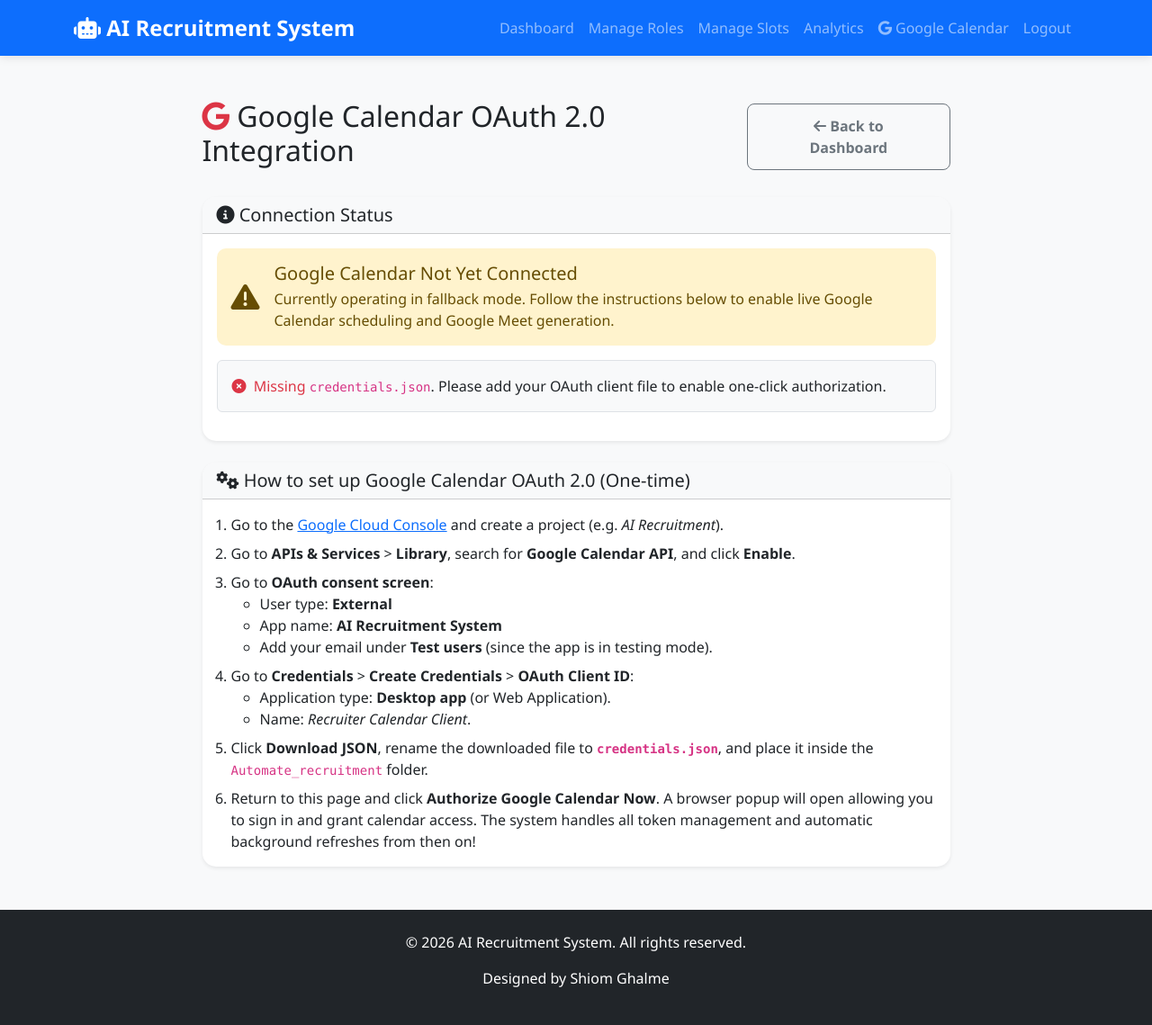
After one commit to Shiom45Ghalme/AI-Recruitment-system, a Flask app: page /recruiter/google-calendar in a window 1280 px wide. The commit adds this page. Shown: the whole page at 90% size. Run offline with Flask 3, Linux system fonts and the light colour scheme; the visitor is signed in with stand-in values (Sample User, id 1).

Commit message:
feat: implement OAuth 2.0 Google Calendar integration, slot conflict resolution, and modern documentation

```diff
--- a/app.py
+++ b/app.py
@@ -14,7 +14,11 @@ logger = logging.getLogger(__name__)
 # Import utility modules
 from utils.resume_analyzer import analyze_resume_text, extract_text_from_pdf
 from utils.email_sender import send_selection_email, send_rejection_email, send_interview_email
-from utils.zoom_integration import schedule_zoom_meeting
+from utils.google_calendar import (
+    schedule_google_calendar_interview,
+    is_google_calendar_configured,
+    get_calendar_service
+)
 from utils.data_handler import (
     load_json_file, save_json_file,
     load_roles, save_roles,
@@ -35,13 +39,14 @@ os.makedirs(app.config['UPLOAD_FOLDER'], exist_ok=True)
 try:
     from config_local import (
         EMAIL_SENDER, EMAIL_PASSWORD, RECRUITER_EMAIL,
-        ZOOM_ACCOUNT_ID, ZOOM_CLIENT_ID, ZOOM_CLIENT_SECRET,
-        OPENAI_API_KEY, COMPANY_NAME
+        OPENAI_API_KEY, COMPANY_NAME,
+        RECRUITER_USERNAME, RECRUITER_PASSWORD
     )
 except ImportError:
     EMAIL_SENDER = EMAIL_PASSWORD = RECRUITER_EMAIL = ""
-    ZOOM_ACCOUNT_ID = ZOOM_CLIENT_ID = ZOOM_CLIENT_SECRET = ""
     OPENAI_API_KEY = COMPANY_NAME = ""
+    RECRUITER_USERNAME = "admin"
+    RECRUITER_PASSWORD = "admin123"
 
 # Constants
 PASSING_SCORE = 0.75  # 75%
@@ -78,8 +83,8 @@ def recruiter_login():
         username = request.form.get('username')
         password = request.form.get('password')
 
-        # Simple authentication (in production, use proper user database)
-        if username == 'admin' and password == 'admin123':
+        # Authentication using configured credentials (in config_local.py)
+        if username == RECRUITER_USERNAME and password == RECRUITER_PASSWORD:
             session['recruiter_logged_in'] = True
             session['recruiter_username'] = username
             flash('Login successful!', 'success')
@@ -227,6 +232,44 @@ def analytics():
     """View analytics dashboard."""
     analytics_data = load_analytics()
     return render_template('recruiter/analytics.html', analytics=analytics_data)
+
+@app.route('/recruiter/google-calendar', methods=['GET', 'POST'])
+@login_required
+def recruiter_google_calendar():
+    """Manage Google Calendar OAuth 2.0 integration."""
+    base_dir = os.path.dirname(os.path.abspath(__file__))
+    token_file = os.path.join(base_dir, 'token.json')
+    creds_file = os.path.join(base_dir, 'credentials.json')
+
+    token_exists = os.path.exists(token_file)
+    creds_exists = os.path.exists(creds_file)
+
+    if request.method == 'POST':
+        action = request.form.get('action')
+        if action == 'authorize':
+            if not creds_exists:
+                flash('credentials.json not found! Please place credentials.json in the Automate_recruitment folder first.', 'warning')
+            else:
+                try:
+                    service = get_calendar_service()
+                    if service:
+                        flash('Google Calendar authorized successfully with OAuth 2.0!', 'success')
+                        token_exists = True
+                    else:
+                        flash('Failed to complete Google Calendar authorization. Check console output.', 'danger')
+                except Exception as e:
+                    logger.error(f"Google Calendar OAuth error: {e}")
+                    flash(f'Google OAuth error: {str(e)}', 'danger')
+        elif action == 'disconnect':
+            if os.path.exists(token_file):
+                os.remove(token_file)
+                flash('Google Calendar disconnected successfully.', 'info')
+                token_exists = False
+        return redirect(url_for('recruiter_google_calendar'))
+
+    return render_template('recruiter/google_calendar.html',
+                           token_exists=token_exists,
+                           creds_exists=creds_exists)
 
 # ==================== CANDIDATE ROUTES ====================
 
@@ -386,23 +429,53 @@ def candidate_schedule():
         flash('You need to pass the test to schedule an interview.', 'warning')
         return redirect(url_for('index'))
 
-    slots_data = load_json_file('predefined_times.json', {"available_times": []})
-    available_slots = slots_data['available_times']
+    slots_data = load_json_file('predefined_times.json', {"available_times": [], "booked_times": []})
+    available_slots = slots_data.get('available_times', [])
 
     if request.method == 'POST':
         selected_slot = request.form.get('slot')
 
         if selected_slot:
-            # Schedule Zoom meeting
-            try:
-                meeting_url = schedule_zoom_meeting(
-                    ZOOM_ACCOUNT_ID, ZOOM_CLIENT_ID, ZOOM_CLIENT_SECRET,
-                    session['candidate_name'], session['candidate_email'],
-                    selected_slot, session['candidate_role']
-                )
-            except Exception as e:
-                logger.error(f"Zoom meeting creation failed: {str(e)}")
-                meeting_url = "https://zoom.us"  # Fallback
+            if selected_slot not in available_slots:
+                flash('This time slot has already been booked or is no longer available. Please select another slot.', 'danger')
+                return redirect(url_for('candidate_schedule'))
+
+            # Prevent slot overlap: remove selected slot from available pool
+            slots_data['available_times'].remove(selected_slot)
+            if 'booked_times' not in slots_data:
+                slots_data['booked_times'] = []
+            slots_data['booked_times'].append({
+                'slot': selected_slot,
+                'candidate_name': session.get('candidate_name'),
+                'candidate_email': session.get('candidate_email'),
+                'role': session.get('candidate_role'),
+                'booked_at': datetime.now().strftime('%Y-%m-%d %H:%M:%S')
+            })
+            save_json_file('predefined_times.json', slots_data)
+            # Attempt to schedule event via OAuth 2.0 Google Calendar API with Google Meet
+            meeting_url = None
+            gcal_result = schedule_google_calendar_interview(
+                candidate_name=session.get('candidate_name', 'Candidate'),
+                candidate_email=session.get('candidate_email', ''),
+                recruiter_email=RECRUITER_EMAIL,
+                role=session.get('candidate_role', 'Position'),
+                slot_str=selected_slot,
+                company_name=COMPANY_NAME
+            )
+
+            if gcal_result.get('success') and gcal_result.get('meeting_url'):
+                meeting_url = gcal_result['meeting_url']
+                logger.info(f"Google Calendar event created successfully with real Google Meet: {meeting_url}")
+            else:
+                # Fallback if Google Calendar API is not yet authorized or encounters an error
+                if gcal_result.get('error'):
+                    logger.warning(f"Google Calendar scheduling note: {gcal_result['error']}")
+                import random
+                import string
+                meet_code = ''.join(random.choices(string.ascii_lowercase, k=3)) + '-' + \
+                           ''.join(random.choices(string.ascii_lowercase, k=4)) + '-' + \
+                           ''.join(random.choices(string.ascii_lowercase, k=3))
+                meeting_url = f"https://meet.google.com/{meet_code}"
 
             # Send interview confirmation email (with error handling)
             try:
@@ -419,6 +492,10 @@ def candidate_schedule():
             except Exception as e:
                 logger.error(f"Email sending failed: {str(e)}")
                 flash('Interview scheduled successfully! (Note: Email notification failed)', 'warning')
+
+            session['interview_scheduled'] = True
+            session['interview_slot'] = selected_slot
+            session['meeting_url'] = meeting_url
 
             return redirect(url_for('candidate_result', passed=True))
         else:
--- a/requirements_flask.txt
+++ b/requirements_flask.txt
@@ -25,5 +25,10 @@ openai==1.6.1
 # Environment Variables (Optional)
 python-dotenv==1.0.0
 
+# Google Calendar API & OAuth 2.0 Integration
+google-api-python-client>=2.100.0
+google-auth-httplib2>=0.2.0
+google-auth-oauthlib>=1.2.0
+
 # Type Hints
 typing-extensions>=4.9.0
--- a/templates/base.html
+++ b/templates/base.html
@@ -32,6 +32,9 @@
                         </li>
                         <li class="nav-item">
                             <a class="nav-link" href="{{ url_for('analytics') }}">Analytics</a>
+                        </li>
+                        <li class="nav-item">
+                            <a class="nav-link" href="{{ url_for('recruiter_google_calendar') }}"><i class="fab fa-google"></i> Google Calendar</a>
                         </li>
                         <li class="nav-item">
                             <a class="nav-link" href="{{ url_for('recruiter_logout') }}">Logout</a>
--- a/templates/candidate/result.html
+++ b/templates/candidate/result.html
@@ -23,7 +23,7 @@
                         <li><strong>Date & Time:</strong> {{ interview_slot }}</li>
                         {% endif %}
                         {% if meeting_url %}
-                        <li><strong>Zoom Link:</strong> <a href="{{ meeting_url }}" target="_blank">{{ meeting_url }}</a></li>
+                        <li><strong>Google Meet Link:</strong> <a href="{{ meeting_url }}" target="_blank">{{ meeting_url }}</a></li>
                         {% endif %}
                     </ul>
                 </div>
@@ -32,7 +32,7 @@
                     <h6><i class="fas fa-envelope"></i> Next Steps:</h6>
                     <ol class="text-start mb-0">
                         <li>Check your email for the interview confirmation</li>
-                        <li>Save the Zoom meeting link</li>
+                        <li>Save the Google Meet link</li>
                         <li>Prepare your portfolio and projects</li>
                         <li>Join the meeting 5 minutes early</li>
                     </ol>
--- a/templates/candidate/schedule.html
+++ b/templates/candidate/schedule.html
@@ -30,7 +30,7 @@
                     <div class="alert alert-info">
                         <h6><i class="fas fa-video"></i> Interview Details:</h6>
                         <ul class="mb-0">
-                            <li>Interview will be conducted via Zoom</li>
+                            <li>Interview will be conducted via Google Meet</li>
                             <li>Meeting link will be sent to your email</li>
                             <li>Please join 5 minutes early</li>
                             <li>Have your portfolio/projects ready to discuss</li>
--- a/templates/index.html
+++ b/templates/index.html
@@ -59,7 +59,7 @@
                 <div class="feature-box">
                     <i class="fas fa-calendar-alt fa-3x text-info mb-3"></i>
                     <h5>Smart Scheduling</h5>
-                    <p>Easy interview slot selection and Zoom integration</p>
+                    <p>Easy interview slot selection and Google Meet integration</p>
                 </div>
             </div>
             <div class="col-md-3 mb-3">
--- a/templates/recruiter/dashboard.html
+++ b/templates/recruiter/dashboard.html
@@ -102,6 +102,9 @@
                     <a href="{{ url_for('analytics') }}" class="btn btn-outline-info btn-lg">
                         <i class="fas fa-chart-line"></i> View Analytics
                     </a>
+                    <a href="{{ url_for('recruiter_google_calendar') }}" class="btn btn-outline-danger btn-lg">
+                        <i class="fab fa-google"></i> Google Calendar OAuth 2.0 Integration
+                    </a>
                 </div>
             </div>
         </div>
--- /dev/null
+++ b/templates/recruiter/google_calendar.html
@@ -0,0 +1,115 @@
+{% extends "base.html" %}
+
+{% block title %}Google Calendar Integration{% endblock %}
+
+{% block content %}
+<div class="row justify-content-center">
+    <div class="col-lg-9">
+        <div class="d-flex justify-content-between align-items-center mb-4">
+            <h2><i class="fab fa-google text-danger"></i> Google Calendar OAuth 2.0 Integration</h2>
+            <a href="{{ url_for('recruiter_dashboard') }}" class="btn btn-outline-secondary">
+                <i class="fas fa-arrow-left"></i> Back to Dashboard
+            </a>
+        </div>
+
+        <!-- Status Card -->
+        <div class="card shadow-sm mb-4">
+            <div class="card-header bg-light">
+                <h5 class="mb-0"><i class="fas fa-info-circle"></i> Connection Status</h5>
+            </div>
+            <div class="card-body">
+                {% if token_exists %}
+                    <div class="alert alert-success d-flex align-items-center mb-3">
+                        <i class="fas fa-check-circle fa-2x me-3"></i>
+                        <div>
+                            <h5 class="alert-heading mb-1">Google Calendar Connected & Authorized!</h5>
+                            <p class="mb-0">
+                                OAuth 2.0 tokens are active. When candidates book an interview slot, real Google Calendar events will be scheduled with live <strong>Google Meet</strong> video links automatically.
+                            </p>
+                        </div>
+                    </div>
+
+                    <div class="p-3 bg-light rounded border mb-3">
+                        <ul class="list-unstyled mb-0">
+                            <li><i class="fas fa-key text-success me-2"></i> <strong>OAuth 2.0 Status:</strong> Active</li>
+                            <li><i class="fas fa-sync-alt text-primary me-2"></i> <strong>Token Auto-Refresh:</strong> Enabled via refresh token</li>
+                            <li><i class="fas fa-video text-danger me-2"></i> <strong>Meeting Provider:</strong> Google Meet (Hangouts Meet)</li>
+                        </ul>
+                    </div>
+
+                    <form method="POST" onsubmit="return confirm('Disconnect Google Calendar? Future interviews will fall back to simulated links until reconnected.');">
+                        <input type="hidden" name="action" value="disconnect">
+                        <button type="submit" class="btn btn-outline-danger">
+                            <i class="fas fa-unlink"></i> Disconnect Google Calendar
+                        </button>
+                    </form>
+                {% else %}
+                    <div class="alert alert-warning d-flex align-items-center mb-3">
+                        <i class="fas fa-exclamation-triangle fa-2x me-3"></i>
+                        <div>
+                            <h5 class="alert-heading mb-1">Google Calendar Not Yet Connected</h5>
+                            <p class="mb-0">
+                                Currently operating in fallback mode. Follow the instructions below to enable live Google Calendar scheduling and Google Meet generation.
+                            </p>
+                        </div>
+                    </div>
+
+                    {% if creds_exists %}
+                        <div class="p-3 bg-success-subtle text-success-emphasis border border-success rounded mb-3">
+                            <i class="fas fa-file-code me-2"></i> <strong>credentials.json detected!</strong> Click below to authorize Antigravity Recruitment with your Google account.
+                        </div>
+                        <form method="POST">
+                            <input type="hidden" name="action" value="authorize">
+                            <button type="submit" class="btn btn-primary btn-lg">
+                                <i class="fab fa-google"></i> Authorize Google Calendar Now
+                            </button>
+                        </form>
+                    {% else %}
+                        <div class="p-3 bg-light rounded border mb-3">
+                            <span class="text-danger"><i class="fas fa-times-circle me-1"></i> Missing <code>credentials.json</code></span>. Please add your OAuth client file to enable one-click authorization.
+                        </div>
+                    {% endif %}
+                {% endif %}
+            </div>
+        </div>
+
+        <!-- Setup Instructions Card -->
+        <div class="card shadow-sm">
+            <div class="card-header bg-light">
+                <h5 class="mb-0"><i class="fas fa-cogs"></i> How to set up Google Calendar OAuth 2.0 (One-time)</h5>
+            </div>
+            <div class="card-body">
+                <ol class="ps-3 mb-0">
+                    <li class="mb-2">
+                        Go to the <a href="https://console.cloud.google.com/" target="_blank" rel="noopener">Google Cloud Console</a> and create a project (e.g. <em>AI Recruitment</em>).
+                    </li>
+                    <li class="mb-2">
+                        Go to <strong>APIs & Services</strong> > <strong>Library</strong>, search for <strong>Google Calendar API</strong>, and click <strong>Enable</strong>.
+                    </li>
+                    <li class="mb-2">
+                        Go to <strong>OAuth consent screen</strong>:
+                        <ul>
+                            <li>User type: <strong>External</strong></li>
+                            <li>App name: <strong>AI Recruitment System</strong></li>
+                            <li>Add your email under <strong>Test users</strong> (since the app is in testing mode).</li>
+                        </ul>
+                    </li>
+                    <li class="mb-2">
+                        Go to <strong>Credentials</strong> > <strong>Create Credentials</strong> > <strong>OAuth Client ID</strong>:
+                        <ul>
+                            <li>Application type: <strong>Desktop app</strong> (or Web Application).</li>
+                            <li>Name: <em>Recruiter Calendar Client</em>.</li>
+                        </ul>
+                    </li>
+                    <li class="mb-2">
+                        Click <strong>Download JSON</strong>, rename the downloaded file to <strong><code>credentials.json</code></strong>, and place it inside the <code>Automate_recruitment</code> folder.
+                    </li>
+                    <li>
+                        Return to this page and click <strong>Authorize Google Calendar Now</strong>. A browser popup will open allowing you to sign in and grant calendar access. The system handles all token management and automatic background refreshes from then on!
+                    </li>
+                </ol>
+            </div>
+        </div>
+    </div>
+</div>
+{% endblock %}
--- a/templates/recruiter/login.html
+++ b/templates/recruiter/login.html
@@ -23,9 +23,7 @@
                         <i class="fas fa-sign-in-alt"></i> Login
                     </button>
                 </form>
-                <div class="text-center mt-3">
-                    <small class="text-muted">Default: admin / admin123</small>
-                </div>
+
             </div>
         </div>
     </div>
--- a/utils/__init__.py
+++ b/utils/__init__.py
@@ -9,7 +9,6 @@ from .data_handler import (
 )
 from .resume_analyzer import extract_text_from_pdf, analyze_resume_text
 from .email_sender import send_selection_email, send_rejection_email, send_interview_email
-from .zoom_integration import schedule_zoom_meeting, get_zoom_access_token
 
 __all__ = [
     'load_json_file', 'save_json_file',
@@ -17,6 +16,5 @@ __all__ = [
     'load_mcqs', 'save_mcqs',
     'load_analytics', 'update_analytics', 'increment_total_applicants',
     'extract_text_from_pdf', 'analyze_resume_text',
-    'send_selection_email', 'send_rejection_email', 'send_interview_email',
-    'schedule_zoom_meeting', 'get_zoom_access_token'
+    'send_selection_email', 'send_rejection_email', 'send_interview_email'
 ]
--- a/utils/email_sender.py
+++ b/utils/email_sender.py
@@ -49,7 +49,7 @@ Best regards,
 def send_interview_email(sender_email: str, sender_password: str, candidate_email: str,
                         recruiter_email: str, candidate_name: str, role: str,
                         interview_slot: str, meeting_url: str, company: str) -> None:
-    """Send interview confirmation email with Zoom link."""
+    """Send interview confirmation email with Google Meet link."""
     subject = f"Interview Scheduled - {role} at {company}"
     body = f"""
 Dear {candidate_name},
```
Also changed, not shown: requirements.txt (+10 -0 lines), utils/google_calendar.py (added, +212 -0 lines), utils/zoom_integration.py (deleted, +0 -110 lines), README.md, 1 other file.
